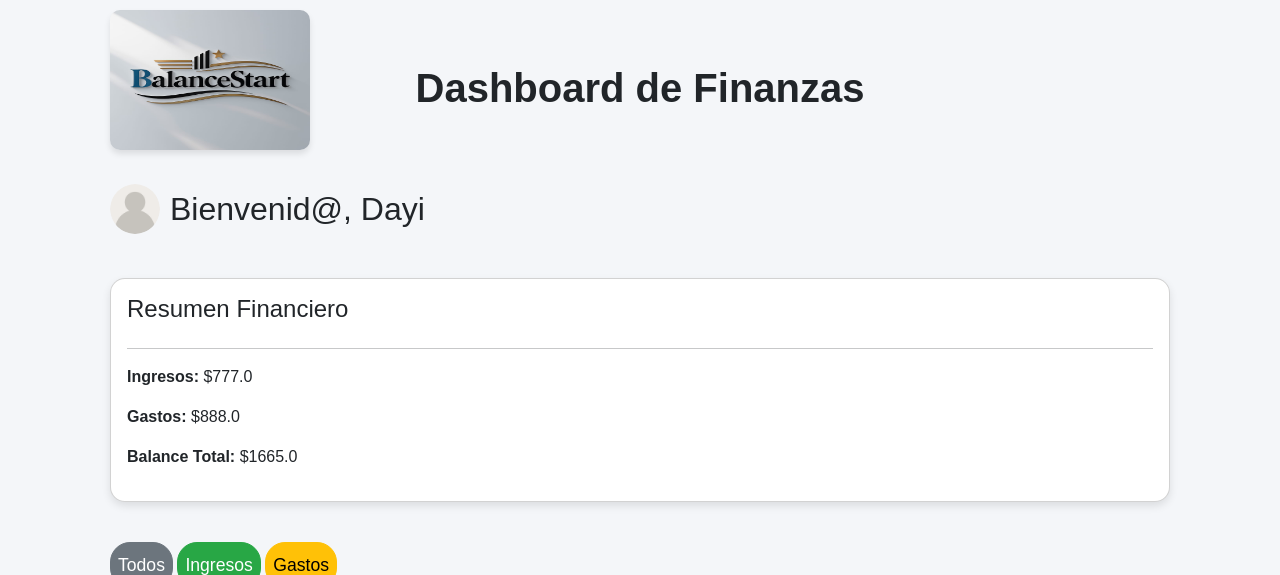
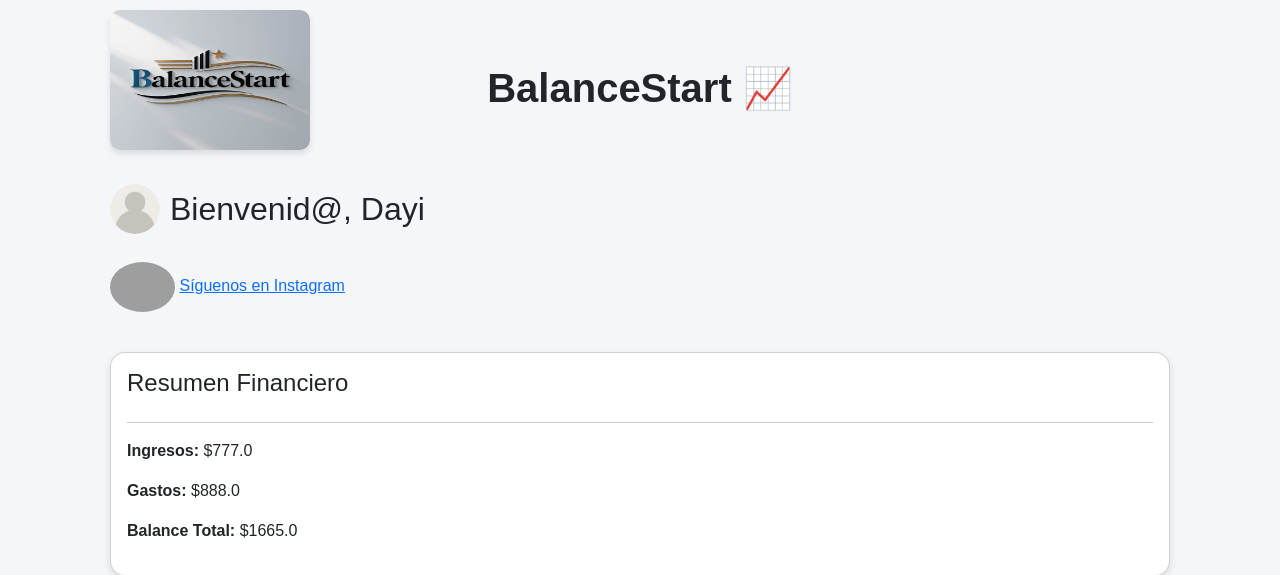
Before and after one commit to AngelGomera0917/App-contabilidad-Web, a Flask app: page /dashboard in a window 1280 px wide. Shown: the top 575 px of the page. Run offline with Flask 3, Linux system fonts and the light colour scheme; a user stored in the database is signed in; data comes from the database, SQL or seed files in the repository; grey boxes are pictures that could not be loaded.

Commit message:
refactor: Update dashboard title and add Instagram link

```diff
--- a/app/templates/dashboard.html
+++ b/app/templates/dashboard.html
@@ -56,7 +56,7 @@
         <img src="{{ url_for('static', filename='img/logo.png') }}" alt="Mi Plataforma Contable" class="logo" width="200" height="200">
     </div>
 
-    <h1 class="text-center"> <b> Dashboard de Finanzas </b> </h1> <br>
+    <h1 class="text-center"> <b> BalanceStart 📈 </b> </h1> <br>
     <br>
 
     <div style="display: flex; align-items: center; gap: 10px; margin-bottom: 20px;">
@@ -64,6 +64,12 @@
         <h2 style="margin: 0;"> Bienvenid@, {{ current_user.username }} </h2>
     </div>
 
+    <p>
+
+        <img src="https://about.fb.com/es/wp-content/uploads/sites/13/2019/10/new-ig-icon-1.png" alt="Imagen de instagram" style="width: 65px; height: 50px; border-radius: 50%;">
+
+        <a href="https://www.instagram.com/balance_start?igsh=d3U2cnA3OTF1ZXk5" target="_blank"> Síguenos en Instagram </a>
+    </p>
 
     <!-- <h3> Bienvenid@, {{ current_user.username }} </h3> -->
 
@@ -158,6 +164,7 @@
     <a href="/transaccion" class="btn btn-primary"> Agregar Transacción </a> <!-- Botón de Agregar transacciones -->
     <a href="/logout" class="btn btn-danger"> Cerrar Sesión </a> <!-- Botón de Cerrar Sesión -->
 
+
     <p style="text-align:center; font-size: 13px; color: #999; margin-top: 30px;">
         &copy; 2025 BalanceStart. Todos los derechos reservados.
     </p>
```
